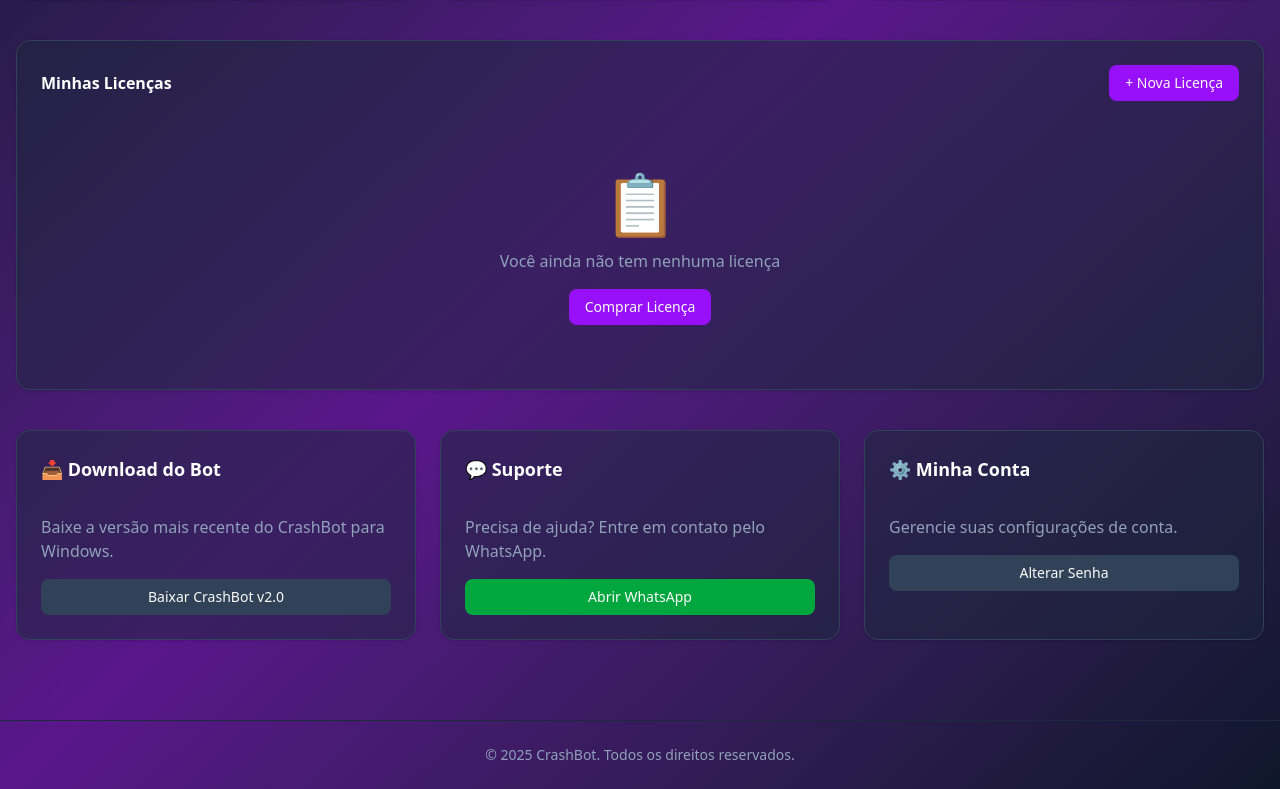
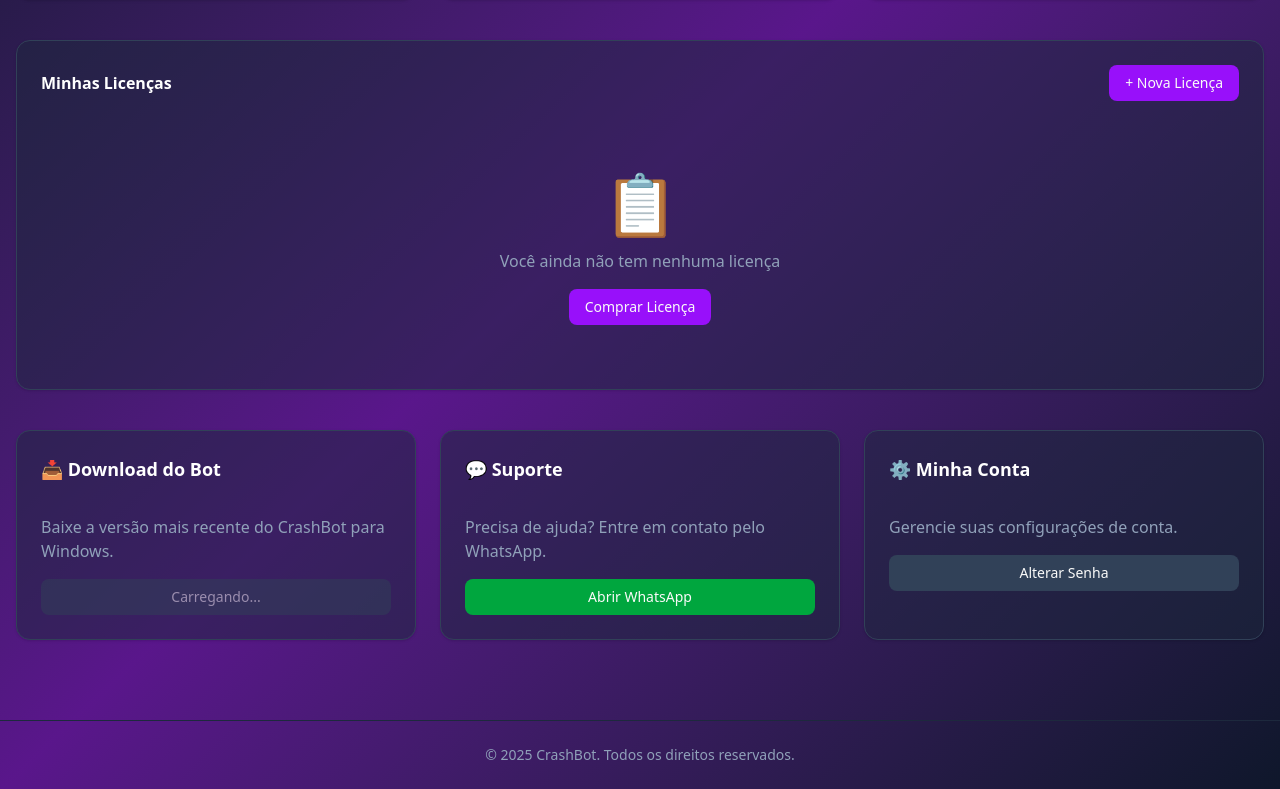
Before and after one commit to josediogodutrafh/CrashBot-System-V1, a Next.js app in the folder crashbot-platform/loja/: page /dashboard in a window 1280 px wide. Shown: the part 417-1206 px from the top of the page. Built offline with nearby package versions, Linux system fonts and the light colour scheme; no server answers; sample sign-in values are in the browser's storage.

Commit message:
feat: conecta botao download a API de versoes

```diff
--- a/crashbot-platform/loja/app/dashboard/page.tsx
+++ b/crashbot-platform/loja/app/dashboard/page.tsx
@@ -29,6 +29,12 @@
   created_at: string;
 }
 
+interface Versao {
+  versao: string;
+  download_url: string;
+  changelog: string | null;
+  obrigatoria: boolean;
+}
 export default function DashboardPage() {
   const router = useRouter();
   const [user, setUser] = useState<User | null>(null);
@@ -41,6 +47,18 @@
   const [confirmarSenha, setConfirmarSenha] = useState('');
   const [senhaLoading, setSenhaLoading] = useState(false);
   const [senhaMsg, setSenhaMsg] = useState({ tipo: '', texto: '' });
+  const [versaoBot, setVersaoBot] = useState<Versao | null>(null);
+  const fetchVersao = useCallback(async () => {
+    try {
+      const response = await fetch(`${API_URL}/api/v1/bot/versao`);
+      if (response.ok) {
+        const data = await response.json();
+        setVersaoBot(data);
+      }
+    } catch (err) {
+      console.error('Erro ao buscar versão:', err);
+    }
+  }, []);
 
   const fetchLicencas = useCallback(
     async (token: string) => {
@@ -79,8 +97,6 @@
       const token = localStorage.getItem('token');
       const userData = localStorage.getItem('user');
 
-      console.log('Dashboard - Token:', token ? 'existe' : 'null');
-
       if (!token || !userData) {
         router.push('/login');
         return;
@@ -88,7 +104,6 @@
 
       const user = JSON.parse(userData);
 
-      // Se for admin, redireciona para o painel admin
       if (user.is_admin) {
         router.push('/admin');
         return;
@@ -96,10 +111,11 @@
 
       setUser(user);
       fetchLicencas(token);
+      fetchVersao(); // <-- ADICIONE ESTA LINHA
     }, 100);
 
     return () => clearTimeout(timer);
-  }, [router, fetchLicencas]);
+  }, [router, fetchLicencas, fetchVersao]); // <-- ADICIONE fetchVersao aqui também
 
   const handleAlterarSenha = async (e: React.FormEvent) => {
     e.preventDefault();
@@ -432,9 +448,21 @@
               <p className="text-slate-400 mb-4">
                 Baixe a versão mais recente do CrashBot para Windows.
               </p>
-              <Button className="w-full bg-slate-700 hover:bg-slate-600">
-                Baixar CrashBot v2.0
-              </Button>
+              <a
+                href={versaoBot?.download_url || '#'}
+                target="_blank"
+                rel="noopener noreferrer"
+                className="block"
+              >
+                <Button
+                  className="w-full bg-slate-700 hover:bg-slate-600"
+                  disabled={!versaoBot}
+                >
+                  {versaoBot
+                    ? `Baixar CrashBot v${versaoBot.versao}`
+                    : 'Carregando...'}
+                </Button>
+              </a>
             </CardContent>
           </Card>
 
```
